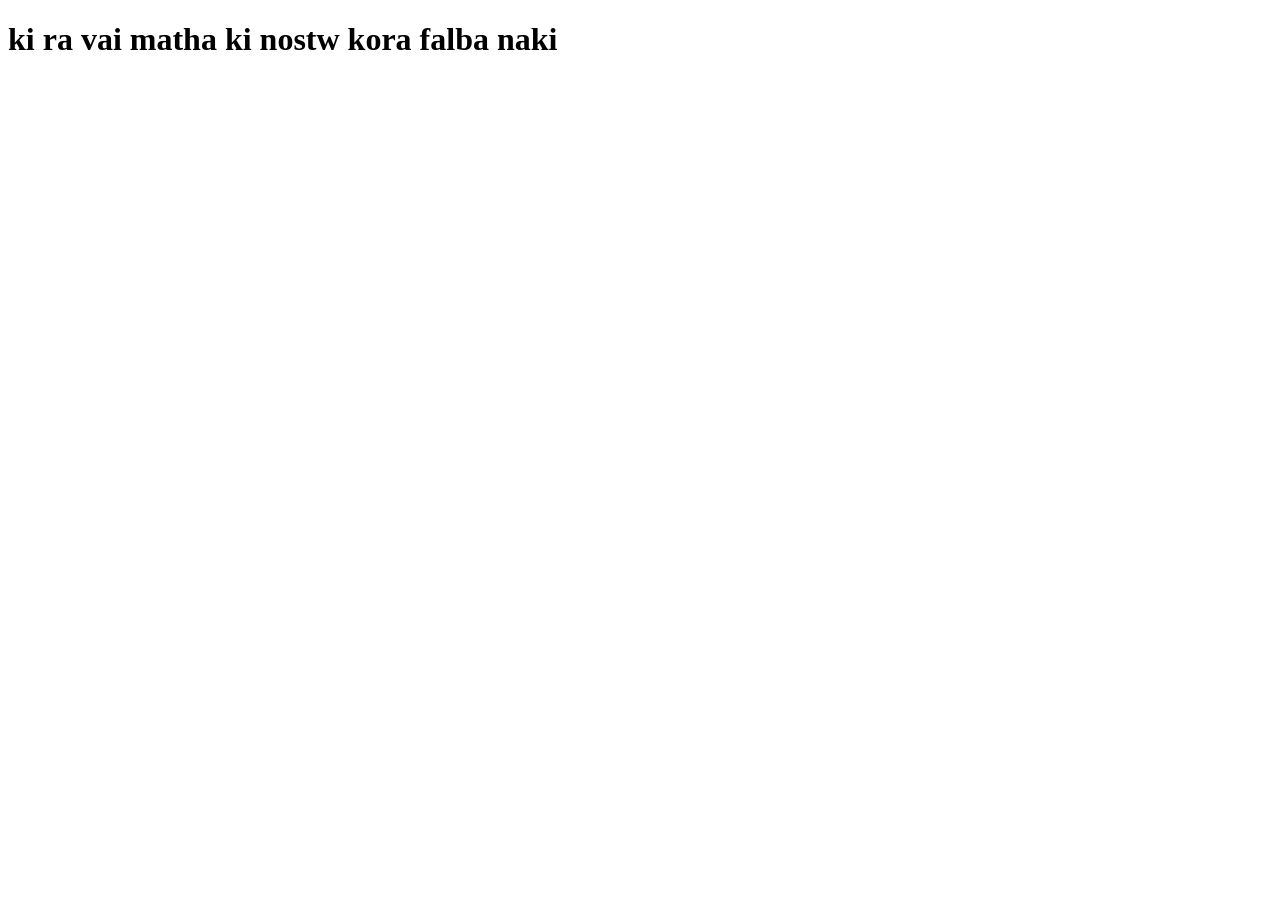
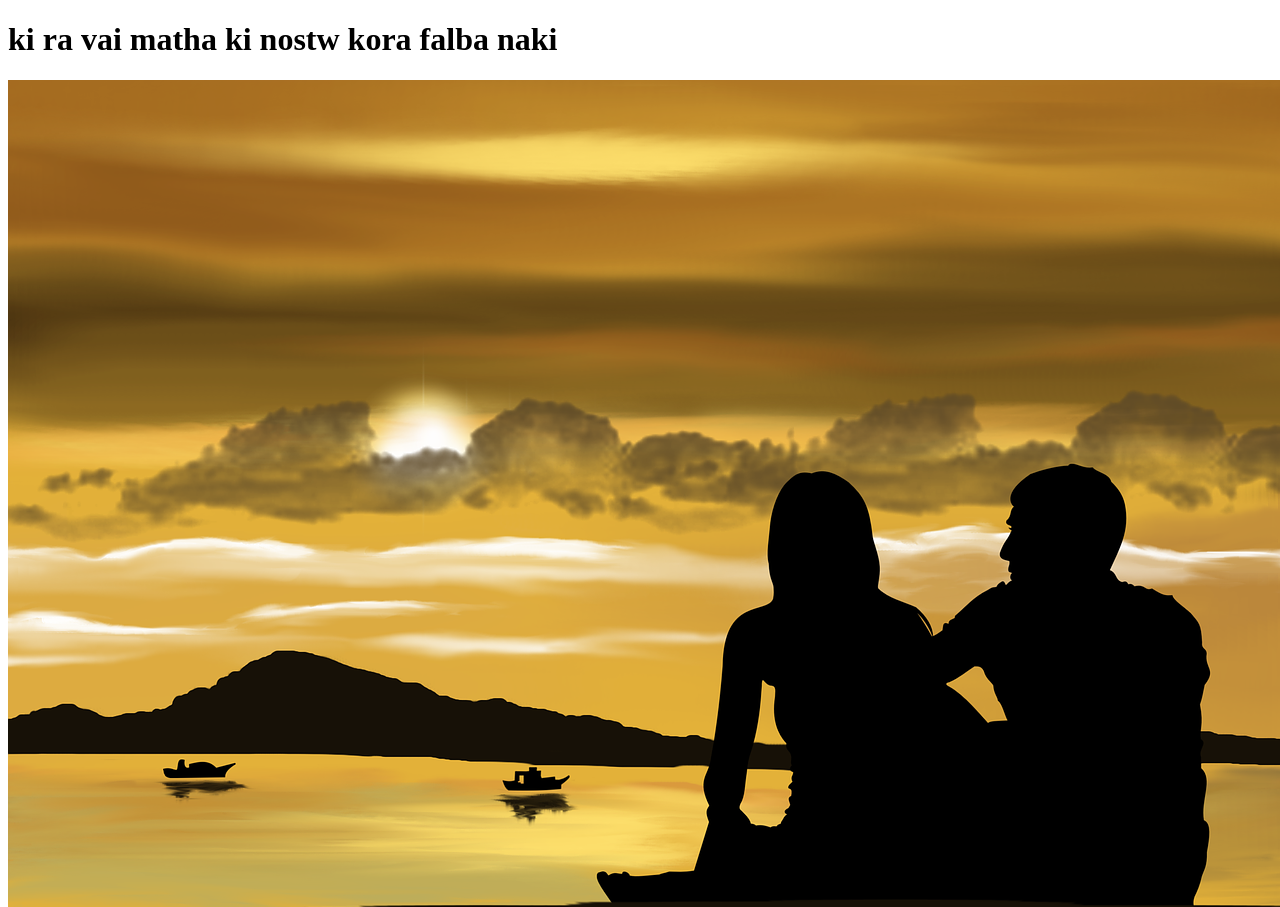
Before and after one commit to saeim1/my-third-repo, a plain HTML site: page index.html in a window 1280 px wide. Shown: the top 907 px of the page. Before the commit the page ends 800 px from the top, so only its background shows below. Drawn offline with Linux system fonts and the light colour scheme.

Commit message:
mon da vlo nh

```diff
--- a/index.html
+++ b/index.html
@@ -8,6 +8,7 @@
     <h1>ki ra vai matha ki nostw kora falba naki</h1>
 </head>
 <body>
+<img src="dff.png" alt="">
 
 </body>
 </html>
```
Also changed, not shown: dff.png (added).
